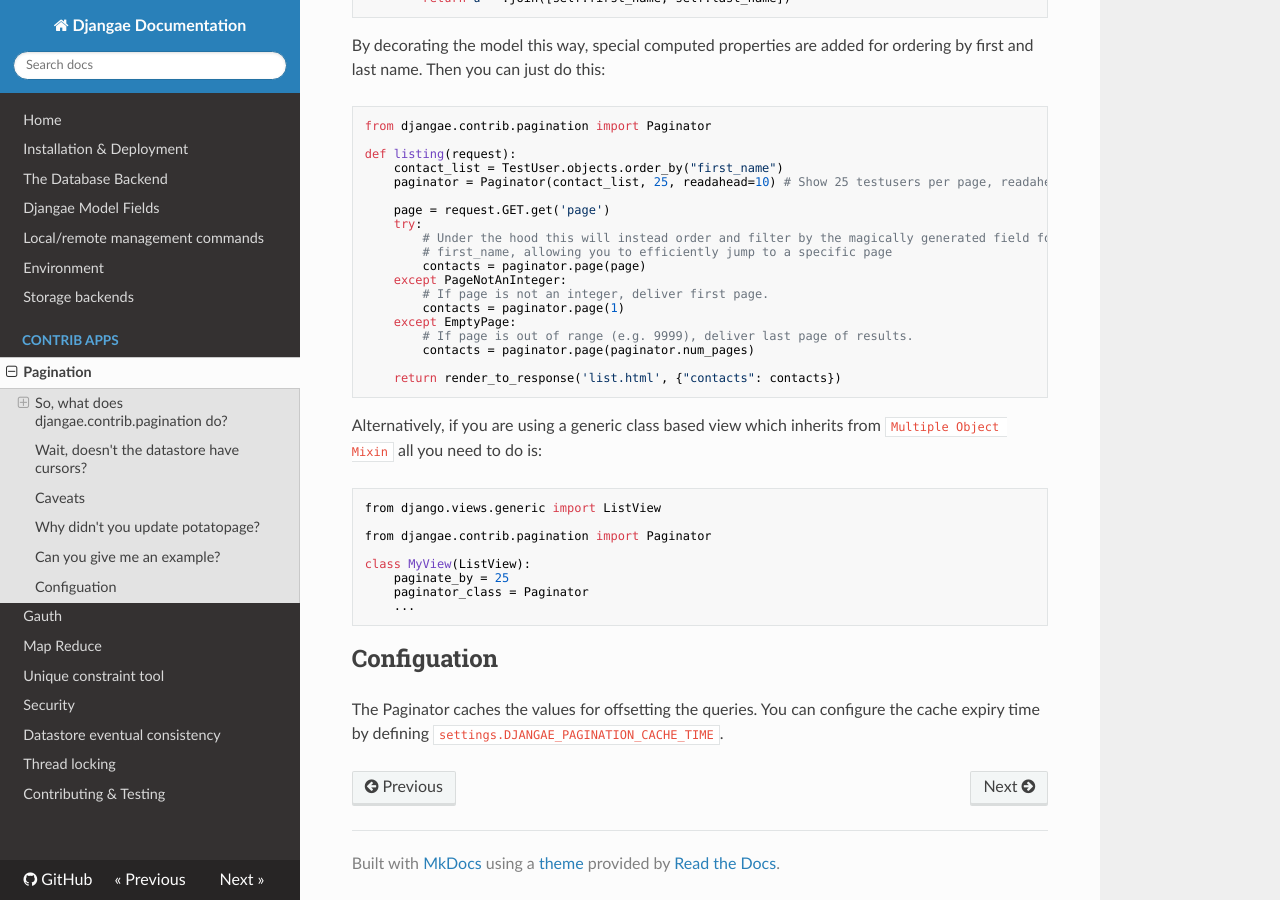
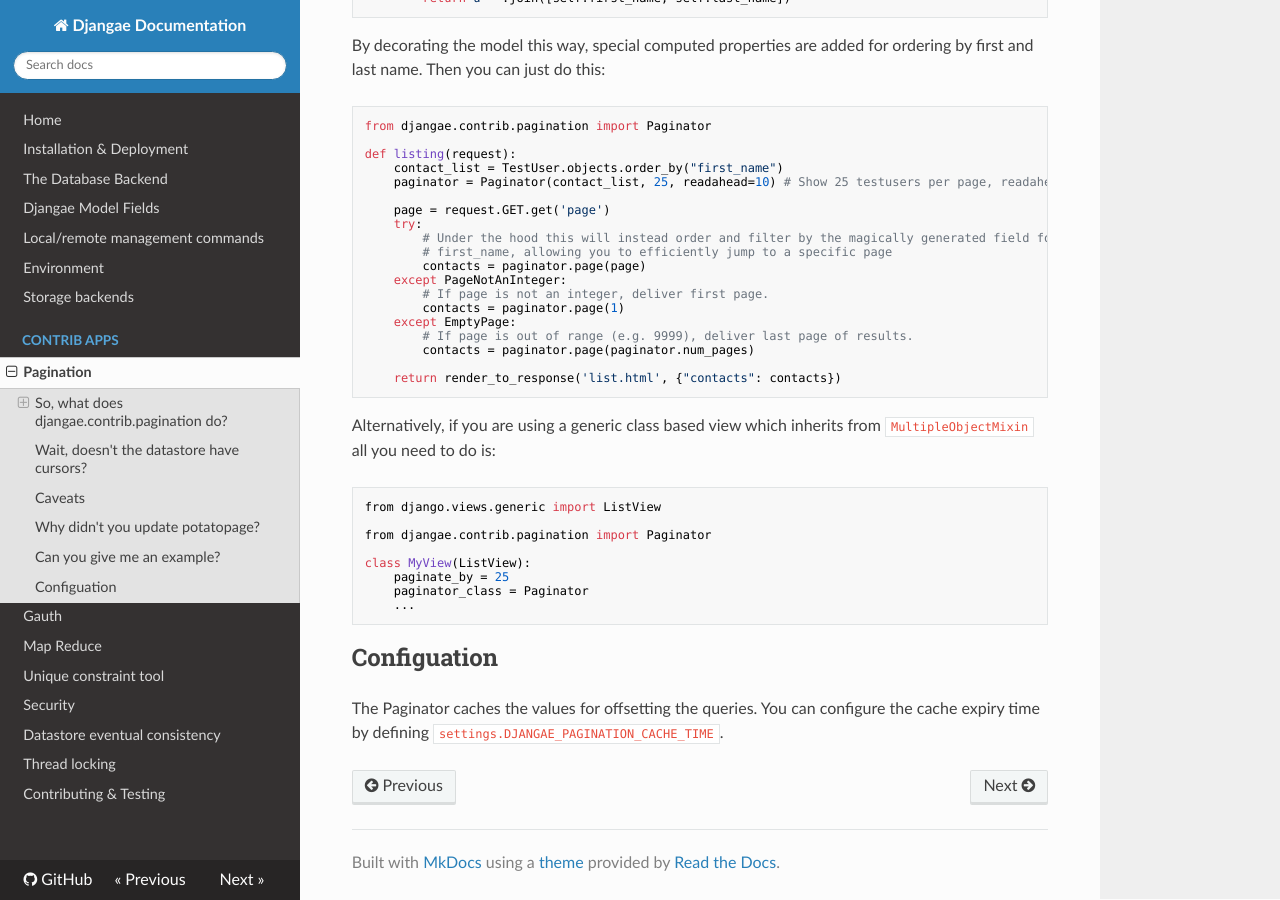
Before and after one commit to wittfabian/djangae, an MkDocs documentation site: the page built from docs/pagination.md, in a window 1280 px wide and 900 px high, scrolled down 2526 px. Built offline with MkDocs 1.6.1, drawn with Linux system fonts in a browser that asks for light colours; nearby versions of some CDN libraries; old or Windows-style settings are respelled for this version of MkDocs.

Commit message:
Remove spacing in `MultipleObjectMixin`

````diff
--- a/docs/pagination.md
+++ b/docs/pagination.md
@@ -119,7 +119,7 @@ def listing(request):
     return render_to_response('list.html', {"contacts": contacts})
 ```
 
-Alternatively, if you are using a generic class based view which inherits from `Multiple Object Mixin` all you need to do is:
+Alternatively, if you are using a generic class based view which inherits from `MultipleObjectMixin` all you need to do is:
 
 ```
 from django.views.generic import ListView
````
